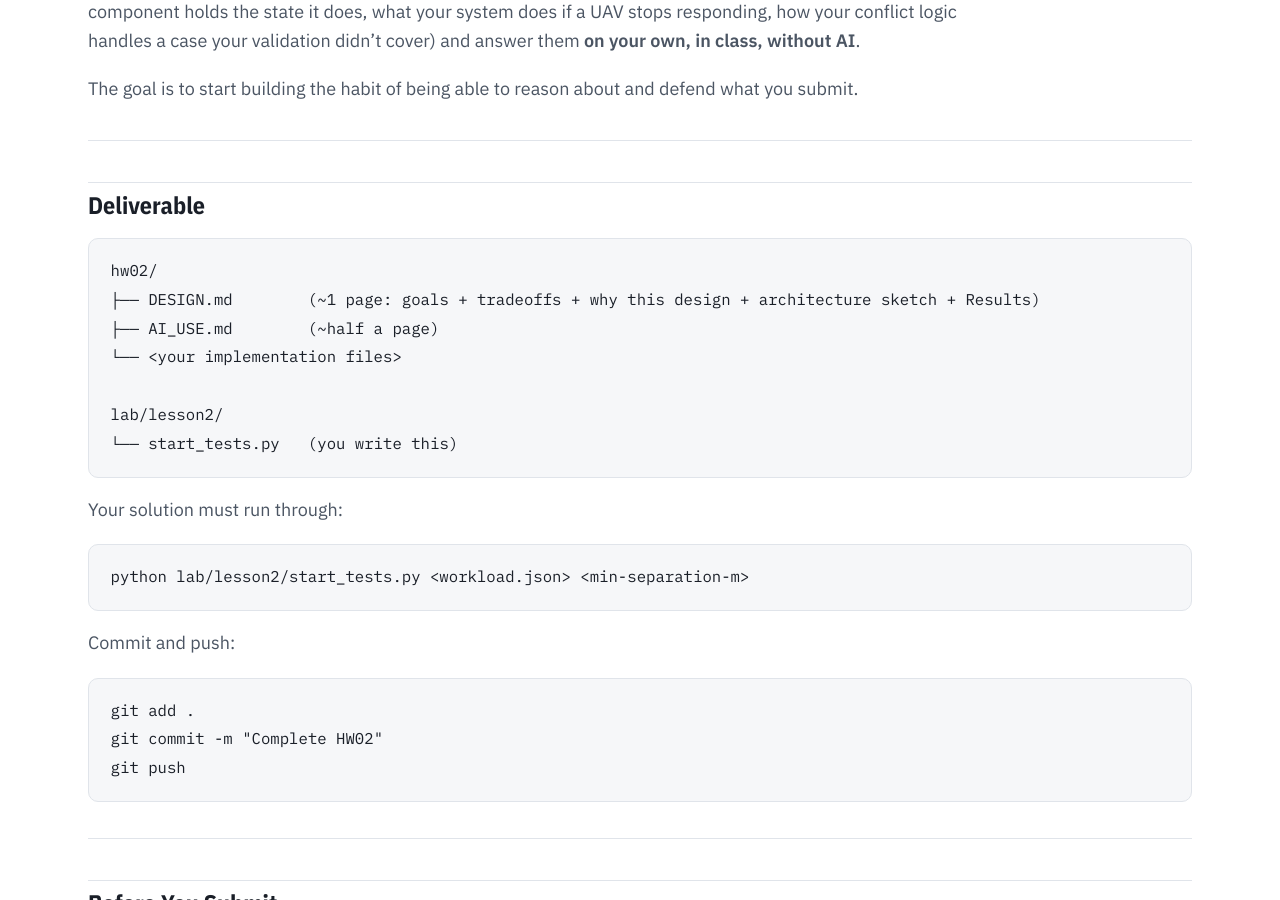
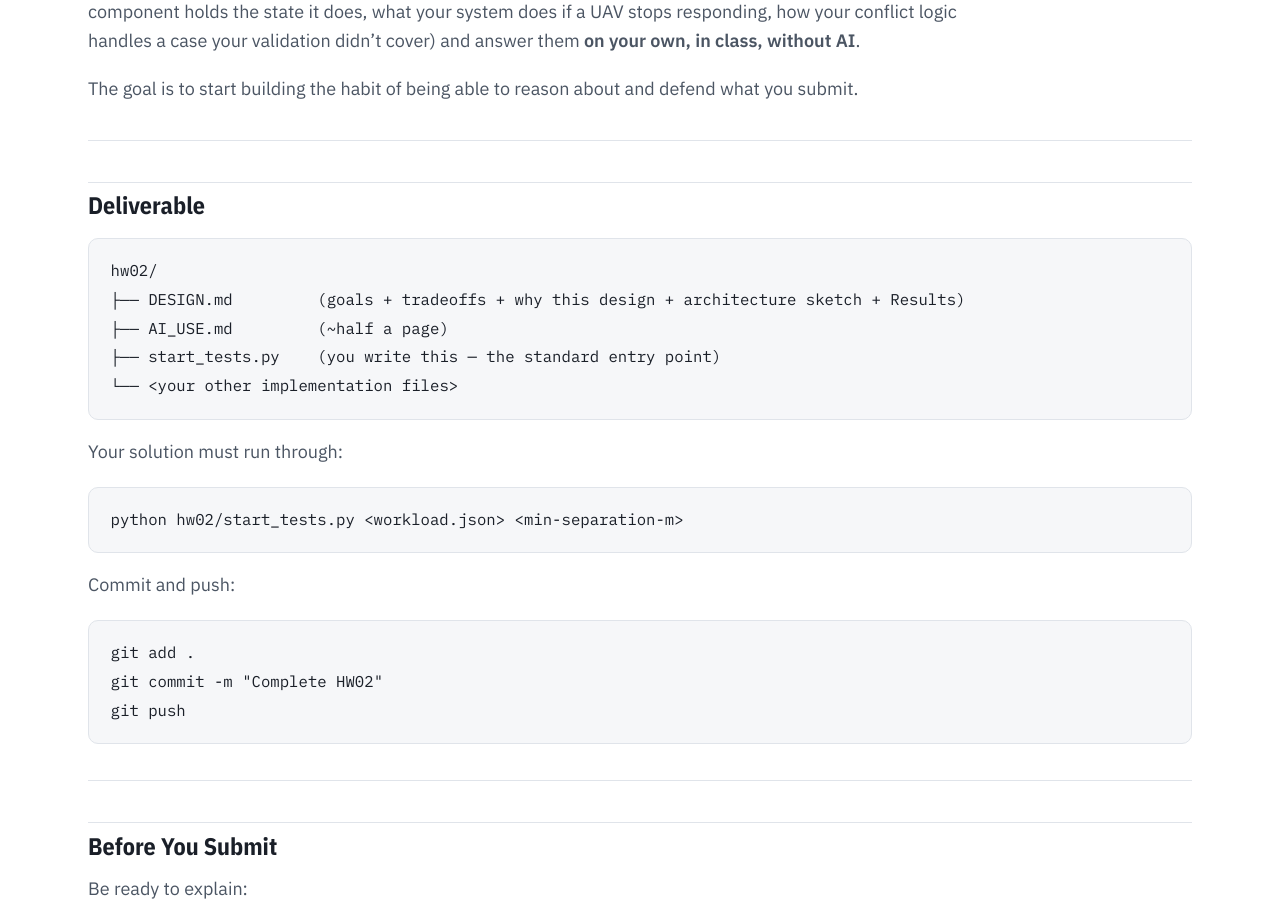
Before and after one commit to JaneClelandHuang/uav-native-ai, a Jekyll site: the page built from lessons/lesson2.md, in a window 1280 px wide and 900 px high, scrolled down 7860 px. Built offline with Jekyll 4.4.1, drawn with Linux system fonts in a browser that asks for light colours; our own code applies the rules of GitHub Pages for plain Markdown files; some of the changed text lies outside the part shown.

Commit message:
Lesson 2: start_tests.py lives in hw02/, not lab/lesson2/
Keeps all student code in one place and out of reach of the lab/ sync.

Co-Authored-By: Claude Sonnet 5 <noreply@anthropic.com>
Claude-Session: https://claude.ai/code/session_013qbubUuDdZTZNjnYuqXS6x

````diff
--- a/lessons/lesson2.md
+++ b/lessons/lesson2.md
@@ -78,7 +78,7 @@ Your design does **not** need to look like anyone else's. However, as will will
 
 ### 3. Implement
 
-Build what you designed.  **ALL of your code should be placed into your hwk2 repository**.
+Build what you designed.  **ALL of your code — including `start_tests.py` — goes in your `hw02/` folder.**
 
 - Leverage the existing infrastructure to startup drones.  Note you'll need to copy over the multi-UAV program infrastructure and rebuild your fleet one time.
 - Your code should be recognizable as a realization of your `DESIGN.md`. If implementation forces a real design change, update `DESIGN.md`.
@@ -145,10 +145,10 @@ Missions for the **same UAV are sequential** — the next begins as soon as the
 
 Every submission must start the same way, so any solution can be run without knowing its internals.
 
-**You write this script:**
+**You write this script, in `hw02/`:**
 
 ```bash
-python lab/lesson2/start_tests.py <workload.json> <min-separation-m>
+python hw02/start_tests.py <workload.json> <min-separation-m>
 ```
 
 It takes the workload and the required minimum separation (metres), starts your ATC, and runs the workload to completion. The standard 3-UAV fleet is already running.
@@ -231,18 +231,16 @@ The goal is to start building the habit of being able to reason about and defend
 
 ```text
 hw02/
-├── DESIGN.md        (~1 page: goals + tradeoffs + why this design + architecture sketch + Results)
-├── AI_USE.md        (~half a page)
-└── <your implementation files>
-
-lab/lesson2/
-└── start_tests.py   (you write this)
+├── DESIGN.md         (goals + tradeoffs + why this design + architecture sketch + Results)
+├── AI_USE.md         (~half a page)
+├── start_tests.py    (you write this — the standard entry point)
+└── <your other implementation files>
 ```
 
 Your solution must run through:
 
 ```bash
-python lab/lesson2/start_tests.py <workload.json> <min-separation-m>
+python hw02/start_tests.py <workload.json> <min-separation-m>
 ```
 
 Commit and push:
````
Also changed, not shown: lab/lesson2/README.md (+1 -1 lines).
